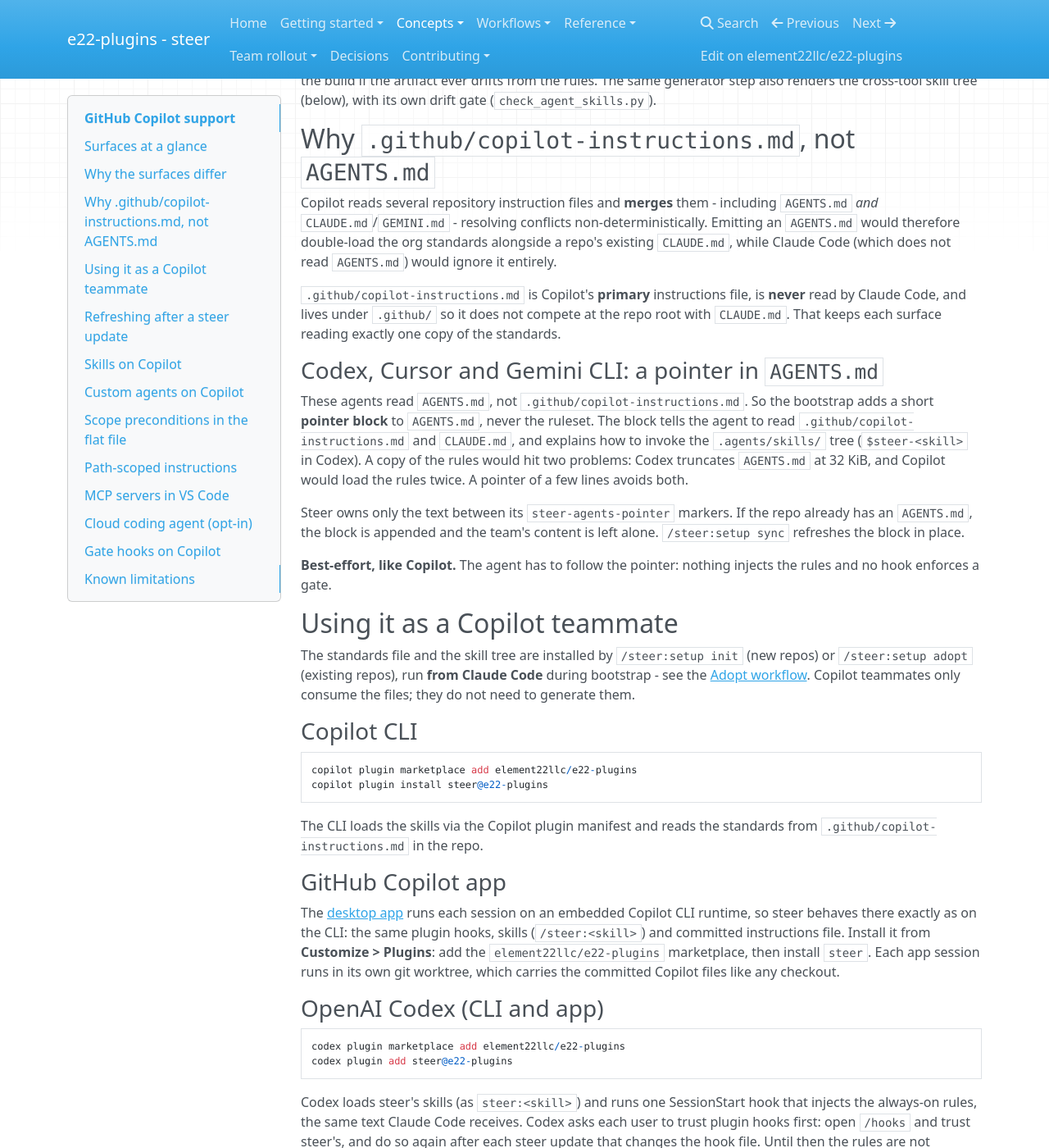
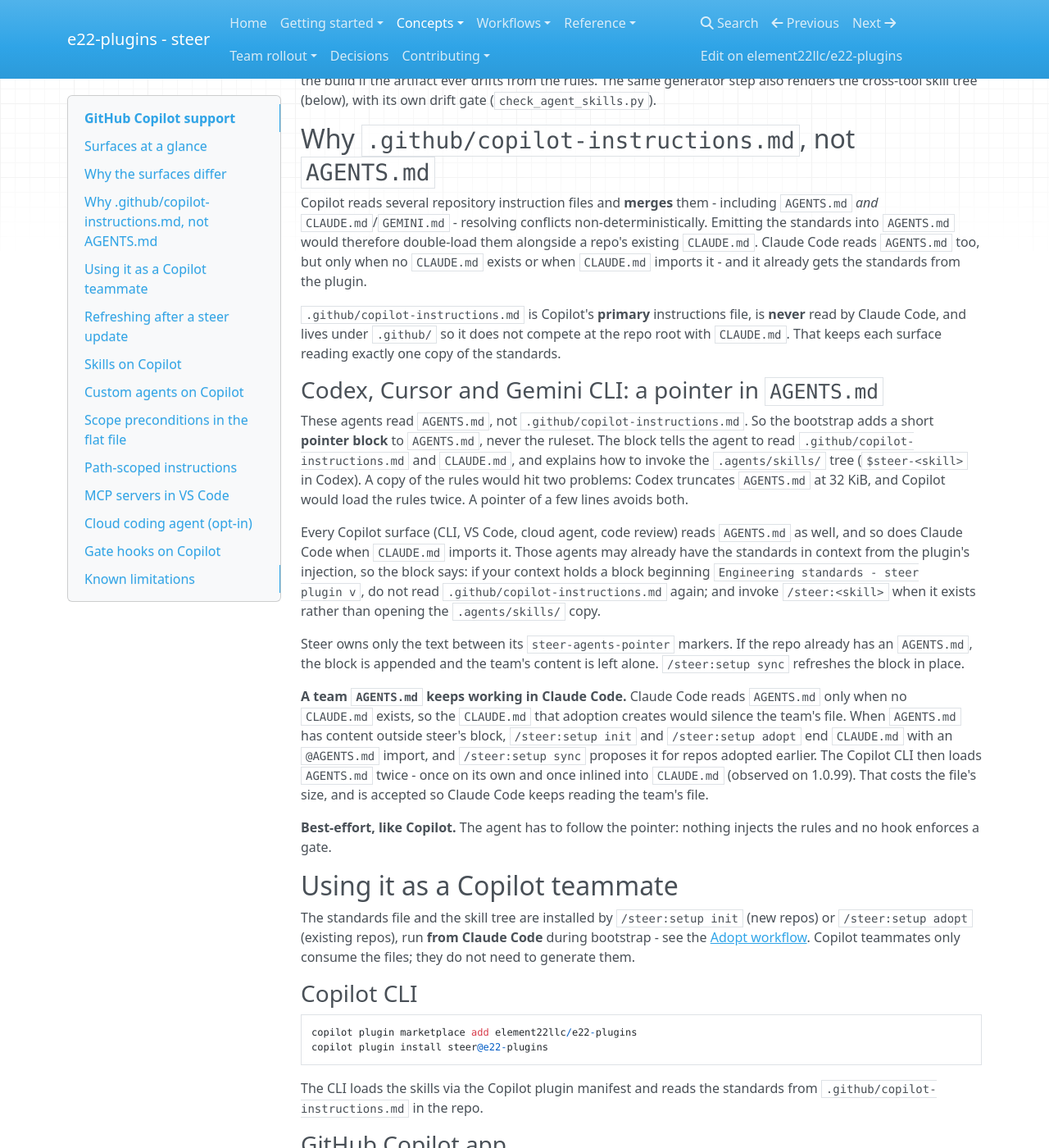
Before and after one commit to element22llc/e22-plugins, an MkDocs documentation site: the page built from docs/concepts/copilot-support.md, in a window 1280 px wide and 1400 px high, scrolled down 2739 px. Shown: the whole window at 82% size. Built offline with MkDocs 1.6.1, drawn with Linux system fonts in a browser that asks for light colours; nearby versions of some CDN libraries.

Commit message:
fix(steer): keep a team AGENTS.md visible to Claude Code after adoption
Claude Code reads AGENTS.md natively, but only when no CLAUDE.md exists, so
the CLAUDE.md that adopt creates silenced a team's existing file. Init and
adopt now end CLAUDE.md with an @AGENTS.md import when AGENTS.md has team
content, and a new agents-md-imported capability lets sync propose it for
repos adopted earlier.

The pointer block now keys on the injected standards header instead of on
"Claude Code", so a Copilot or Claude reader that already holds the
standards does not load them again, and it prefers /steer:<skill> over the
.agents/skills copy where the command exists.

Closes #784

Co-Authored-By: Claude Opus 5.5 (1M context) <noreply@anthropic.com>

```diff
--- a/docs/concepts/copilot-support.md
+++ b/docs/concepts/copilot-support.md
@@ -98,9 +98,10 @@ drift gate (`check_agent_skills.py`).
 
 Copilot reads several repository instruction files and **merges** them - including
 `AGENTS.md` *and* `CLAUDE.md`/`GEMINI.md` - resolving conflicts
-non-deterministically. Emitting an `AGENTS.md` would therefore double-load the
-org standards alongside a repo's existing `CLAUDE.md`, while Claude Code (which
-does not read `AGENTS.md`) would ignore it entirely.
+non-deterministically. Emitting the standards into `AGENTS.md` would therefore
+double-load them alongside a repo's existing `CLAUDE.md`. Claude Code reads
+`AGENTS.md` too, but only when no `CLAUDE.md` exists or when `CLAUDE.md` imports
+it - and it already gets the standards from the plugin.
 
 `.github/copilot-instructions.md` is Copilot's **primary** instructions file, is
 **never** read by Claude Code, and lives under `.github/` so it does not compete
@@ -116,9 +117,25 @@ and explains how to invoke the `.agents/skills/` tree (`$steer-<skill>` in Codex
 A copy of the rules would hit two problems: Codex truncates `AGENTS.md` at 32 KiB,
 and Copilot would load the rules twice. A pointer of a few lines avoids both.
 
+Every Copilot surface (CLI, VS Code, cloud agent, code review) reads `AGENTS.md`
+as well, and so does Claude Code when `CLAUDE.md` imports it. Those agents may
+already have the standards in context from the plugin's injection, so the block
+says: if your context holds a block beginning `Engineering standards - steer
+plugin v`, do not read `.github/copilot-instructions.md` again; and invoke
+`/steer:<skill>` when it exists rather than opening the `.agents/skills/` copy.
+
 Steer owns only the text between its `steer-agents-pointer` markers. If the repo
 already has an `AGENTS.md`, the block is appended and the team's content is left
 alone. `/steer:setup sync` refreshes the block in place.
+
+**A team `AGENTS.md` keeps working in Claude Code.** Claude Code reads
+`AGENTS.md` only when no `CLAUDE.md` exists, so the `CLAUDE.md` that adoption
+creates would silence the team's file. When `AGENTS.md` has content outside
+steer's block, `/steer:setup init` and `/steer:setup adopt` end `CLAUDE.md` with
+an `@AGENTS.md` import, and `/steer:setup sync` proposes it for repos adopted
+earlier. The Copilot CLI then loads `AGENTS.md` twice - once on its own and once
+inlined into `CLAUDE.md` (observed on 1.0.99). That costs the file's size, and is
+accepted so Claude Code keeps reading the team's file.
 
 **Best-effort, like Copilot.** The agent has to follow the pointer: nothing
 injects the rules and no hook enforces a gate.
```
Also changed, not shown: plugins/steer/skills/adopt/PROCEDURE.md (+4 -1 lines), plugins/steer/skills/init/SCAFFOLD.md (+4 -1 lines), plugins/steer/templates/agents/agents-pointer.md (+6 -4 lines), plugins/steer/templates/agents/skills/steer-adopt/PROCEDURE.md (+4 -1 lines), plugins/steer/templates/agents/skills/steer-init/SCAFFOLD.md (+4 -1 lines), plugins/steer/templates/reference/CAPABILITIES.md (+23 -0 lines), plugins/steer/templates/scaffold/MANIFEST.md (+1 -1 lines), 3 other files.
